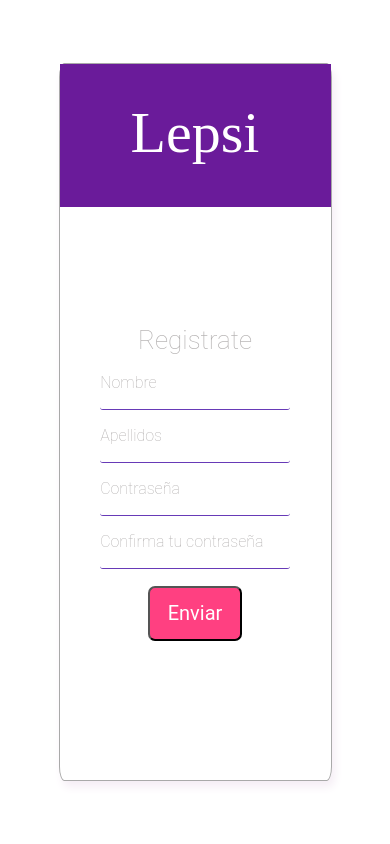
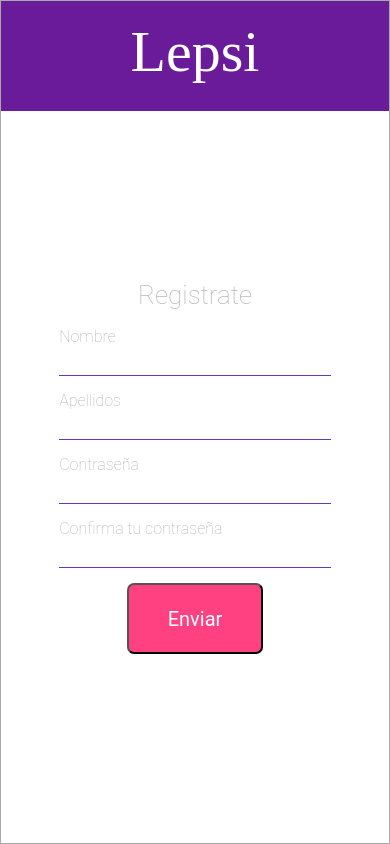
Before and after one commit to AnnMtz/Epi-Control, a React (Create React App) app: page /Register in a window 390 px wide. Built offline with nearby package versions, Linux system fonts and the light colour scheme.

Commit message:
[FIX] Register view Style review for mobile

```diff
--- a/src/components/Register/Register.scss
+++ b/src/components/Register/Register.scss
@@ -82,9 +82,10 @@
                 .InputRegister {
                     border: none;
                     border-bottom: 1px solid #673AB7;
-                    border-radius: 3px;
+                    border-radius: 0px;
                     width: 70%;
-                    margin-bottom: 6%;
+                    margin-bottom: 15px;
+                    height:30px;
                 }
             }
             .LinkPassword {
@@ -117,11 +118,14 @@
 @media(max-width:576px) {
     .MainContainerRegister {
         .ContainerRegister {
-            height: 85vh;
+            height: 100vh;
+            width:100vw;
             flex-direction: column;
+            border-radius:0px;
+            justify-content: space-between;
             .RegisterMain{
                 width: 100%;
-                height: 25%;
+                height: 15vh;
                 text-align: center;
                 .RegisterTitle {
                     font-size: 58px;
--- a/src/components/Register/index.js
+++ b/src/components/Register/index.js
@@ -8,7 +8,7 @@ const Register = () => (
     <div className = 'MainContainerRegister'>
         <div className ="ContainerRegister">
             <div className="RegisterMain">
-                <h1 className="RegisterTitle">Lepsi</h1>
+            <h1 className="RegisterTitle font-tangerine">Lepsi</h1>
                 <h3 className="RegisterSubtitle">¿Sabías que?</h3>
                 <p className="RegisterParagraph">Tener convulsiones en momentos determinados puede llevar a circunstancias peligrosas para ti o para otras personas.</p>
             </div>
```
Lines whose indentation alone changed are shown as unchanged.
